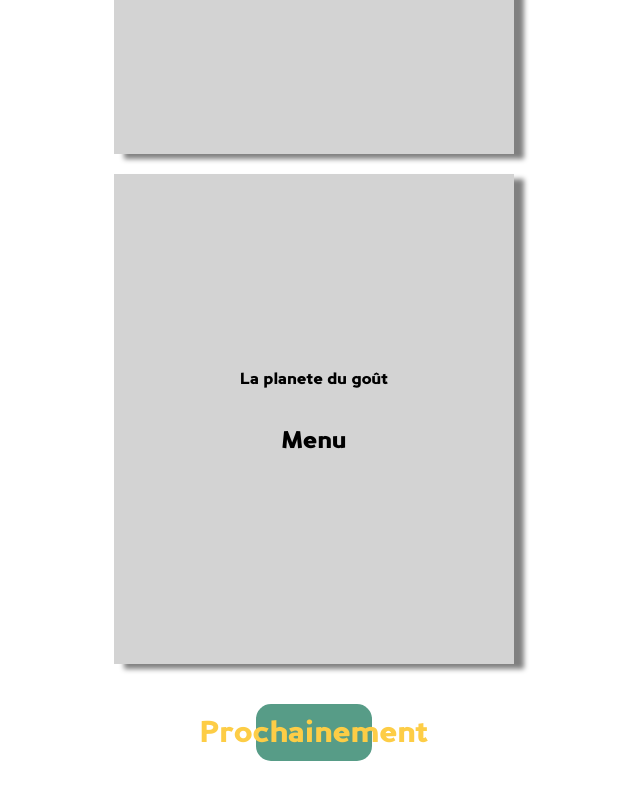
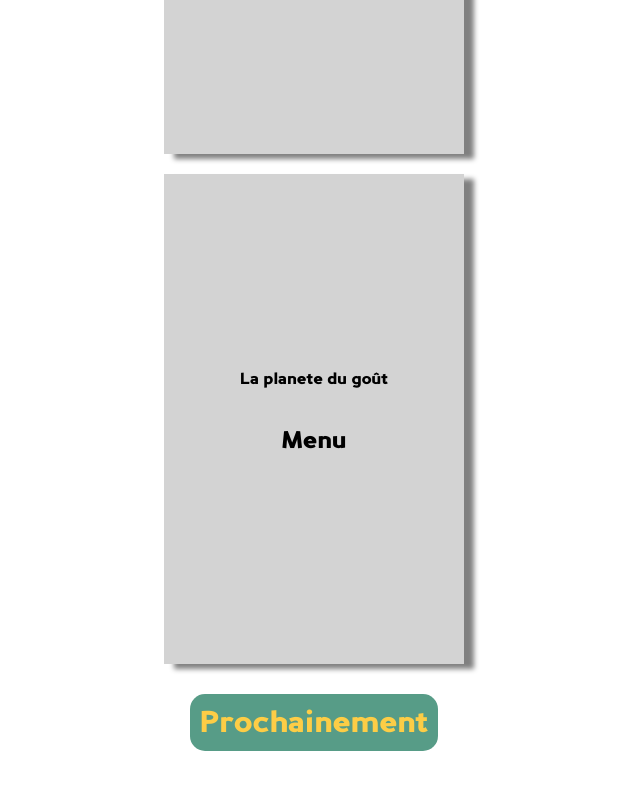
Before and after one commit to michelre/jeansebastien-p3, a website: page index.html in a window 768 px wide. Shown: the part 1570-2370 px from the top of the page, without its empty margins (70-710 px from the left). Drawn offline with nearby package versions, Linux system fonts and the light colour scheme; files that its build step writes are made by us from their sources; files whose address does not match are found by name.

Commit message:
mise en page session tutorat

```diff
--- a/sass/_header.scss
+++ b/sass/_header.scss
@@ -6,7 +6,7 @@
     background-color: $color_menu1;
     margin: 0;
     display: inline-block;
-    font-size: 45px;
+    font-size: 30px;
     color: yellow;
     text-align: center;
     margin: 0 0 0 0;
@@ -18,4 +18,7 @@
     a {
         text-decoration: none;
     }
+    @media screen and (min-width: 768px) {
+        font-size: 45px;
+    }
 }
--- a/sass/main.scss
+++ b/sass/main.scss
@@ -12,22 +12,19 @@
             flex-direction: column;
             width: 100%;
             margin-top: 100px;
-            padding-bottom: 50px;
+            padding-bottom: 120px;
             justify-content: center;
             align-items: center;
             .new {
                 display: flex;
-                width: 50%;
                 color: $color-font;
                 background-color: $color-menu1;
                 align-items: center;
                 justify-content: center;
-                margin: 30px 30px 30px 30px;
                 border-radius: 15px;
-                padding: 10px 0px 10px 0px;
+                padding: 10px;
                 h3 {
                     margin: 0 0 0 0;
-                    font-size: 30px;
                 }
             }
             .ligne {
@@ -44,6 +41,7 @@
                     background-color: lightgray;
                     box-shadow: 10px 5px 5px grey;
                     margin: 0px 40px 0px 40px;
+                    max-width: 300px;
                     a {
                         display: flex;
                         flex-direction: column;
@@ -57,31 +55,26 @@
                             display: flex;
                             width: 50%;
                             justify-content: center;
-                            max-width: 300px;
                         }
                         .menu2 {
                             display: flex;
                             width: 50%;
                             justify-content: center;
-                            max-width: 300px;
                         }
                         .menu3 {
                             display: flex;
                             width: 50%;
                             justify-content: center;
-                            max-width: 300px;
                         }
                         .menu4 {
                             display: flex;
                             width: 50%;
                             justify-content: center;
-                            max-width: 300px;
                         }
                         P {
                             display: flex;
                             width: 50%;
                             justify-content: center;
-                            max-width: 300px;
                             ;
                         }
                     }
@@ -94,20 +87,18 @@
         display: flex;
         flex-direction: column;
         width: 100%;
-        padding-bottom: 100px;
+        padding-bottom: 120px;
         justify-content: center;
         align-items: center;
         .new {
             display: flex;
-            width: 15%;
             color: $color-font;
             background-color: $color-menu1;
             align-items: center;
             justify-content: center;
-            margin: 30px 30px 30px 30px;
             border-radius: 15px;
-            font-size: 30px;
-            padding: 10px 0px 10px 0px;
+            padding: 10px 10px 10px 10px;
+            margin-top: 20px;
             h3 {
                 margin: 0 0 0 0;
                 font-size: 30px;
```
Also changed, not shown: style.css, 1 other file.
